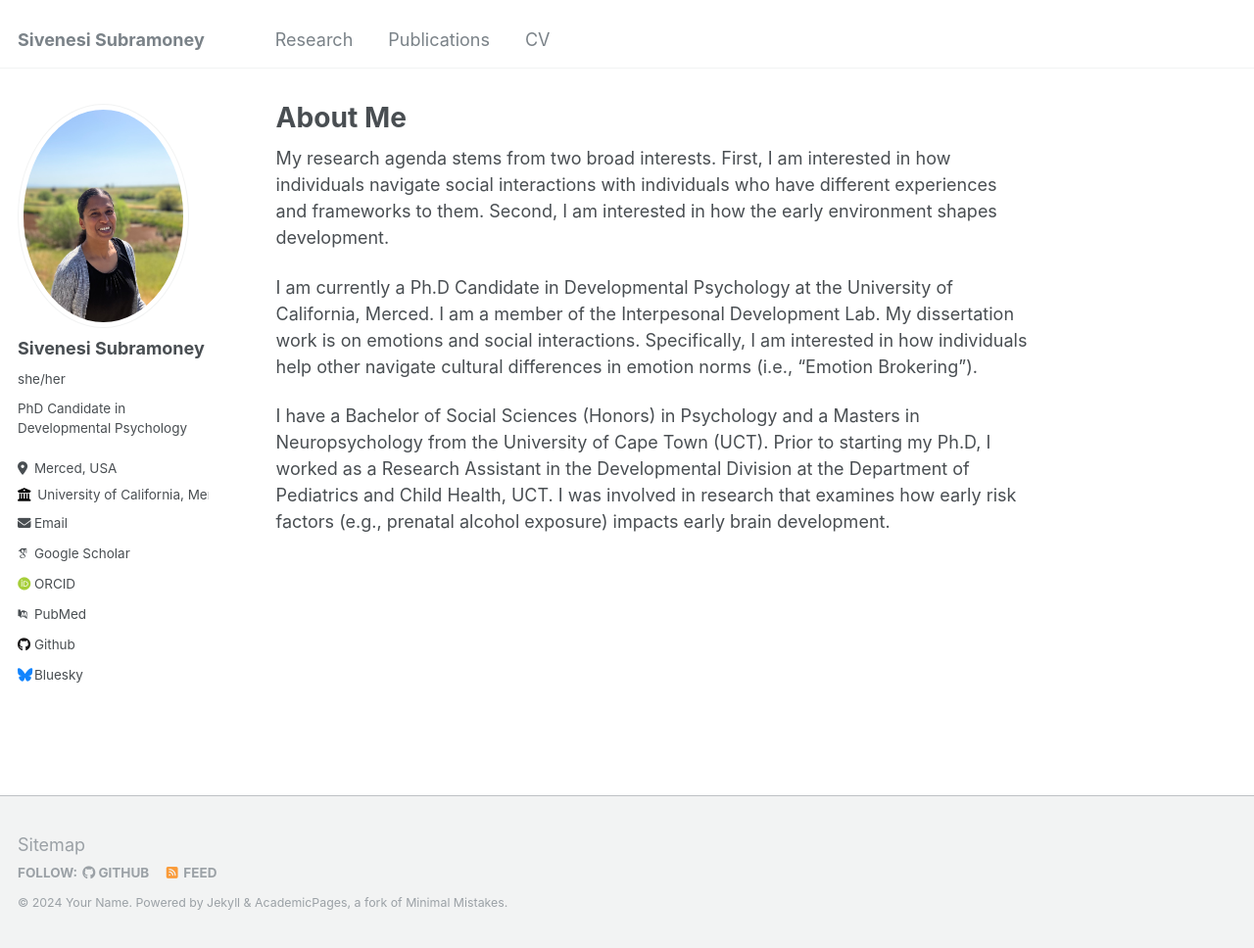
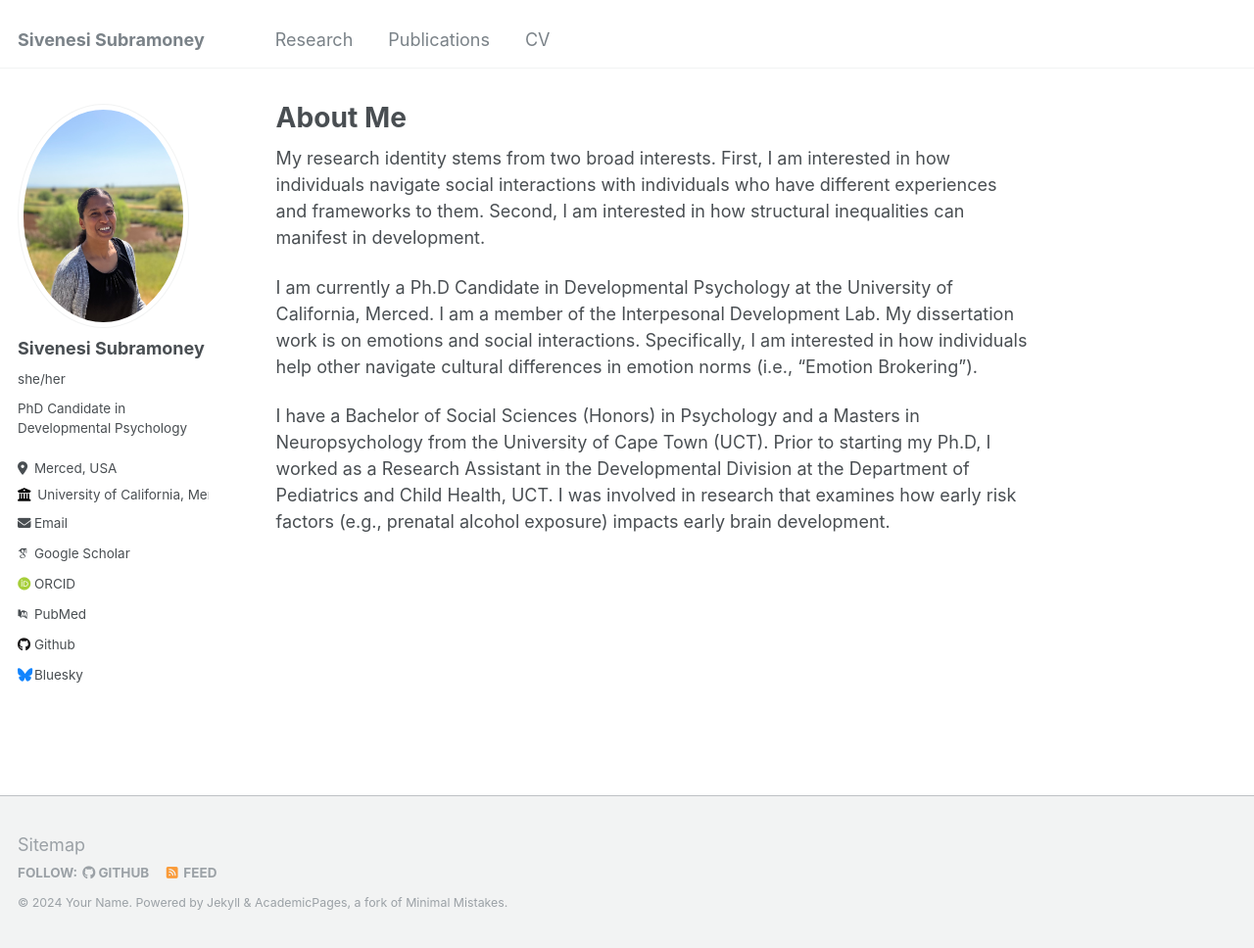
Before and after one commit to Sivenesi/Sivenesi.github.io, a Jekyll site: the page built from _pages/about.md, in a window 1280 px wide and 968 px high. Shown: the whole window at 98% size. Built offline with Jekyll 4.4.1, drawn with Linux system fonts in a browser that asks for light colours; some web fonts are replaced.

Commit message:
Update about.md

```diff
--- a/_pages/about.md
+++ b/_pages/about.md
@@ -9,7 +9,7 @@ redirect_from:
 
 
 
-My research agenda stems from two broad interests. First, I am interested in how individuals navigate social interactions with individuals who have different experiences and frameworks to them. Second, I am interested in how the early environment shapes development.
+My research identity stems from two broad interests. First, I am interested in how individuals navigate social interactions with individuals who have different experiences and frameworks to them. Second, I am interested in how structural inequalities can manifest in development.
 
 I am currently a Ph.D Candidate in Developmental Psychology at the University of California, Merced. I am a member of the Interpesonal Development Lab. My dissertation work is on emotions and social interactions. Specifically, I am interested in how individuals help other navigate cultural differences in emotion norms (i.e., "Emotion Brokering").
 
```
